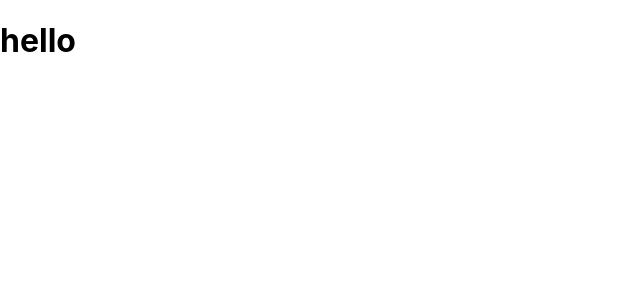
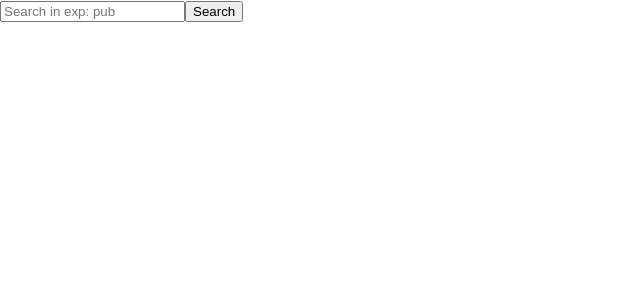
Before and after one commit to yigitserdar/FindApp, a React (Create React App) app: page / in a window 1280 px wide. Shown: the top 300 px of the page, without its empty margins (0-640 px from the left). Built offline with nearby package versions, Linux system fonts and the light colour scheme.

Commit message:
display search bar and submit button

```diff
--- a/src/App.js
+++ b/src/App.js
@@ -1,10 +1,11 @@
 import React from "react";
 import "./App.css";
+import Query from "./Query";
 
 function App() {
   return (
     <div className="App">
-      <h1>hello</h1>
+      <Query />
     </div>
   );
 }
--- a/src/Query.js
+++ b/src/Query.js
@@ -1,12 +1,14 @@
-import React, {Component} from "react"
+import React, { Component } from "react";
 
 export default class Query extends Component {
-
-
-
-    render() {
-        return(
-
-        )
-    }
+  render() {
+    return (
+      <div>
+        <form>
+          <input type="search" placeholder="Search in exp: pub"></input>
+          <button>Search</button>
+        </form>
+      </div>
+    );
+  }
 }
```
